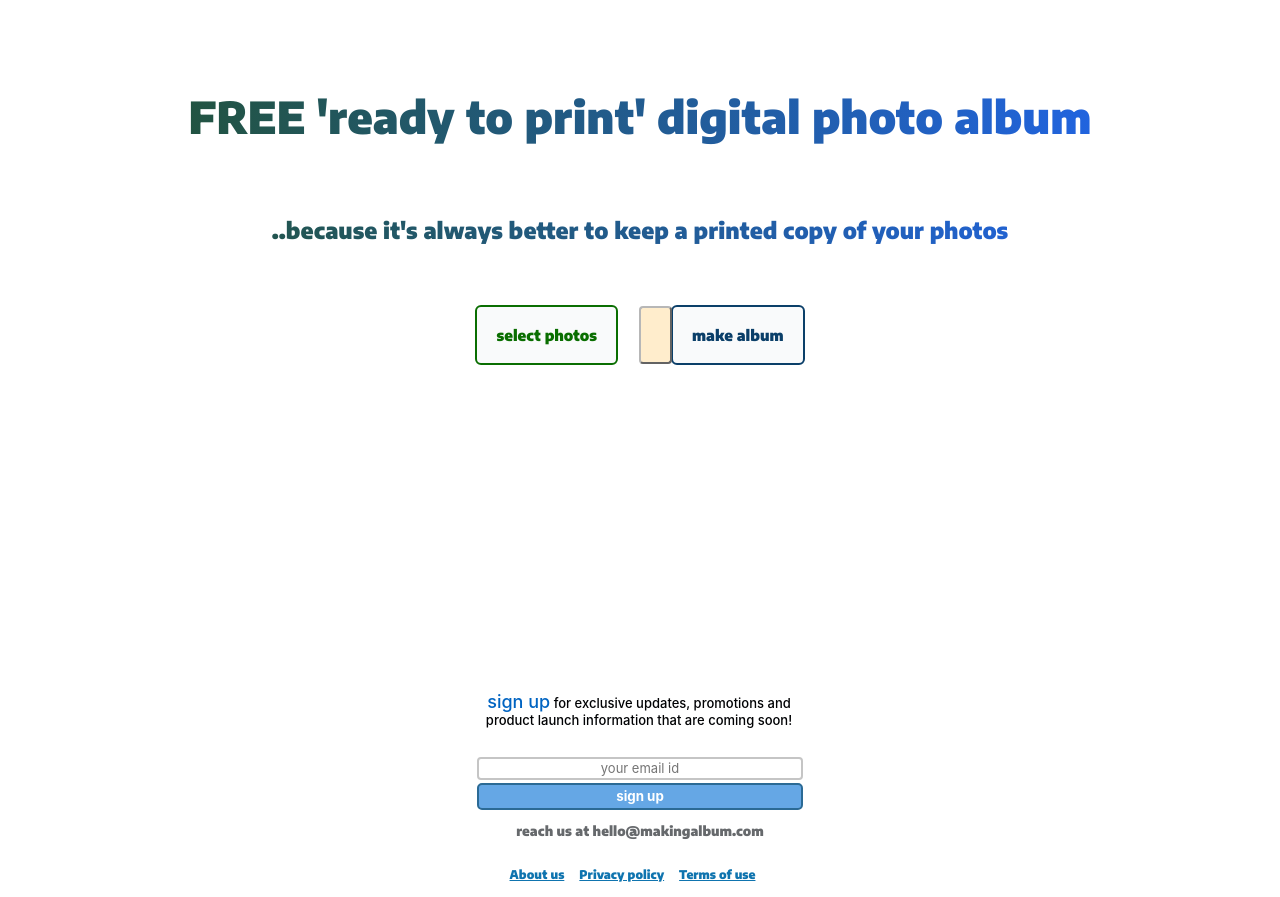
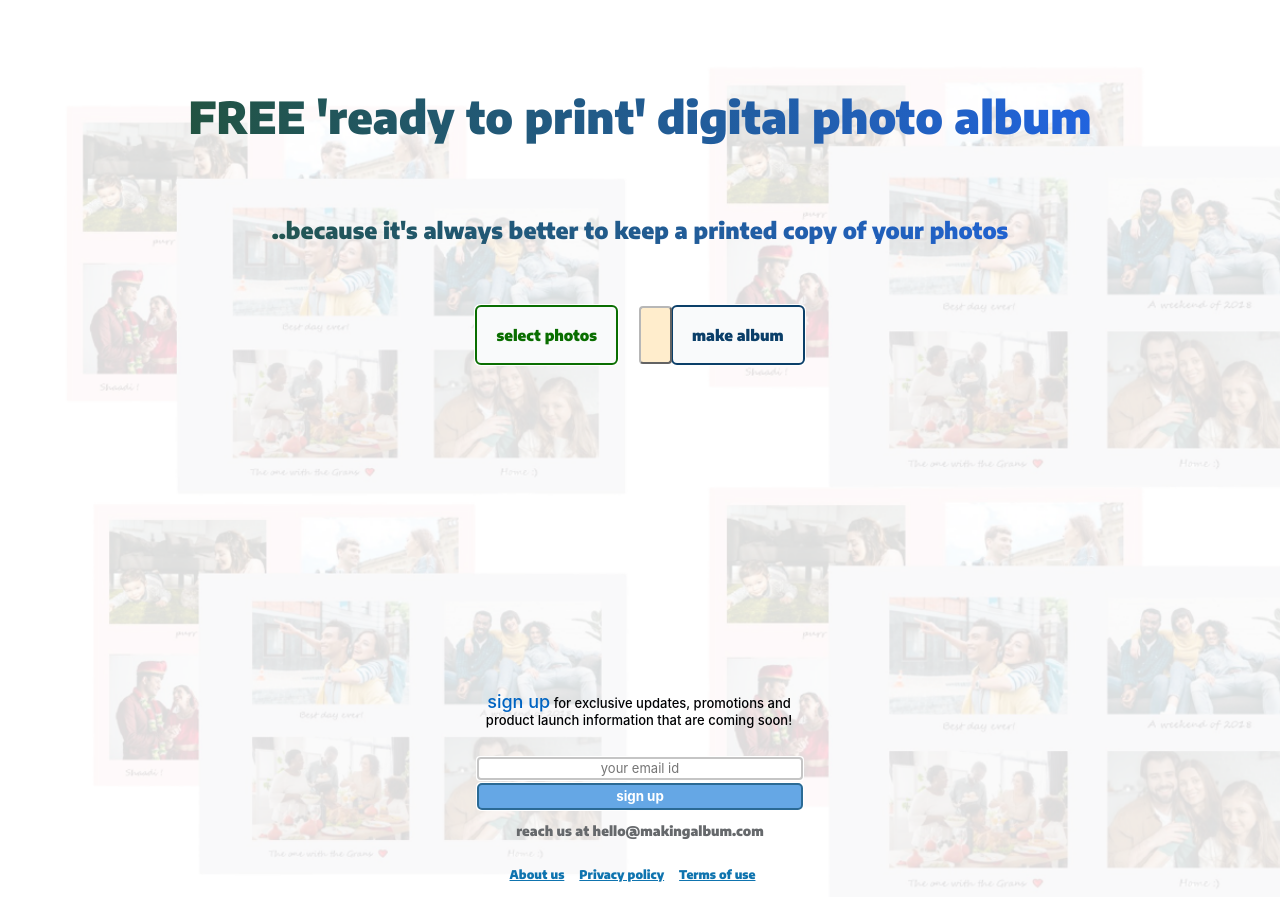
Before and after one commit to edwinvarghese4442/makingalbum_source, a React (Create React App) app: page / in a window 1280 px wide. Built offline with nearby package versions, Linux system fonts and the light colour scheme.

Commit message:
new bg image

```diff
--- a/src/App.css
+++ b/src/App.css
@@ -7,12 +7,12 @@
 
 .background {
 
-  /*background-image: url('./images/main1.png');*/
+  background-image: url('./images/main2.PNG');
   position: relative;
   /* min-width: 100%;
   min-height: 100%; */
   background-size: cover;
-  background-position: inherit;
+  background-position:inherit;
   justify-content: center;
  }
 
```
Also changed, not shown: src/images/main2.PNG (added).
